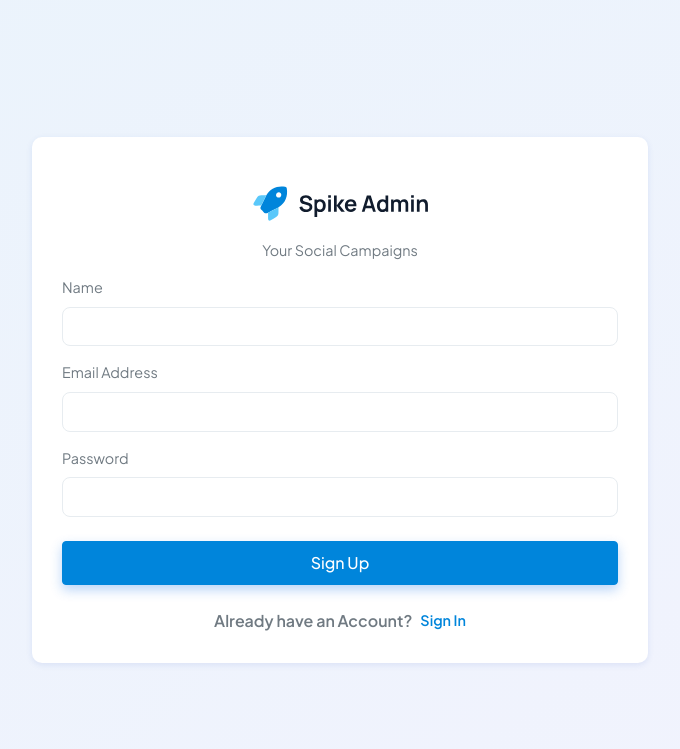
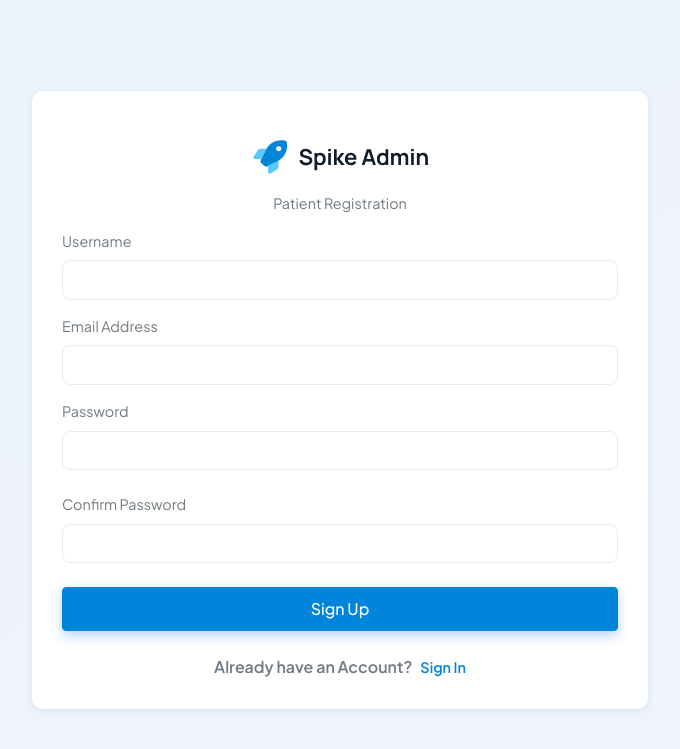
Before and after one commit to aashish2143/doctor-appointment, a Django app: page /patient/register/ in a window 1280 px wide. Shown: the top 749 px of the page, without its empty margins (300-980 px from the left). Run offline with Django 5.2, Linux system fonts and the light colour scheme; parts of the project's set-up code (start-up, migrations or seed data) failed here and were passed over; some libraries are stand-ins or nearby versions.

Commit message:
login and register is completed.

```diff
--- a/app/patient/views.py
+++ b/app/patient/views.py
@@ -1,11 +1,57 @@
-from django.shortcuts import render
+from django.shortcuts import render, redirect
+from django.contrib.auth import get_user_model
+from django.contrib import messages
+from django.contrib.auth import authenticate, login
 
 
 def login_view(request):
+    if request.method == 'POST':
+        username = request.POST.get('username')
+        password = request.POST.get('password')
+
+        user = authenticate(request, username=username, password=password)
+
+        if user is not None:
+            login(request, user)
+            return redirect('patient:dashboard')
+        else:
+            messages.error(request, "Invalid email or password")
+            return render(request, 'auth/patient_login.html')
+
     return render(request, 'auth/patient_login.html')
 
 def register_view(request):
+    if request.method == 'POST':
+        username = request.POST.get('name')
+        email = request.POST.get('email')
+        password = request.POST.get('password')
+        password2 = request.POST.get('password2')
+
+        if password != password2:
+            messages.error(request, "Passwords do not match!")
+            return render(request, 'auth/patient_register.html')
+
+        User = get_user_model()
+
+        # Check if the email already exists
+        if User.objects.filter(email=email).exists():
+            messages.error(request, "Email address already in use!")
+            return render(request, 'auth/patient_register.html')
+
+        # Check if the username (name) already exists
+        if User.objects.filter(username=username).exists():
+            messages.error(request, "Username already taken!")
+            return render(request, 'auth/patient_register.html')
+
+        try:
+            User.objects.create_user(email=email, username=username, password=password)
+            return redirect('patient:pa-login')
+        except Exception as e:
+            messages.error(request, f"Registration failed: {str(e)}")
+            return render(request, 'auth/patient_register.html')
+
     return render(request, 'auth/patient_register.html')
+
 
 def forgot_password_view(request):
     return render(request, 'auth/forgot_password.html')
--- a/app/templates/auth/patient_register.html
+++ b/app/templates/auth/patient_register.html
@@ -6,45 +6,70 @@
 <head>
   <meta charset="utf-8">
   <meta name="viewport" content="width=device-width, initial-scale=1">
-  <title>Spike Free</title>
+  <title>Spike Free - Patient Registration</title>
   <link rel="shortcut icon" type="image/png" href="{% static 'images/logos/favicon.png' %}" />
   <link rel="stylesheet" href="{% static 'css/styles.min.css' %}" />
+  <style>
+    /* Custom class for error alerts */
+    .alert-custom-error {
+      background-color: #f8d7da;
+      color: #721c24;
+      border-color: #f5c6cb;
+    }
+  </style>
 </head>
 
 <body>
-  <!--  Body Wrapper -->
   <div class="page-wrapper" id="main-wrapper" data-layout="vertical" data-navbarbg="skin6" data-sidebartype="full"
     data-sidebar-position="fixed" data-header-position="fixed">
-    <div
-      class="position-relative overflow-hidden radial-gradient min-vh-100 d-flex align-items-center justify-content-center">
+    <div class="position-relative overflow-hidden radial-gradient min-vh-100 d-flex align-items-center justify-content-center">
       <div class="d-flex align-items-center justify-content-center w-100">
         <div class="row justify-content-center w-100">
           <div class="col-md-8 col-lg-6 col-xxl-3">
             <div class="card mb-0">
               <div class="card-body">
                 <a href="#" class="text-nowrap logo-img text-center d-block py-3 w-100">
-                  <img src="{% static 'images/logos/dark-logo.svg' %}" width="180" alt="">
+                  <img src="{% static 'images/logos/dark-logo.svg' %}" width="180" alt="Spike Free Logo">
                 </a>
-                <p class="text-center">Your Social Campaigns</p>
-                <form>
+                <p class="text-center">Patient Registration</p>
+
+                <!-- Displaying Messages -->
+                {% if messages %}
+                  <div>
+                    {% for message in messages %}
+                      <div class="alert alert-custom-error alert-dismissible fade show" role="alert">
+                        {{ message }}
+                        <button type="button" class="btn-close" data-bs-dismiss="alert" aria-label="Close"></button>
+                      </div>
+                    {% endfor %}
+                  </div>
+                {% endif %}
+
+                <form method="post" action="{% url 'patient:pa-register' %}">
+                  {% csrf_token %}
                   <div class="mb-3">
-                    <label for="exampleInputtext1" class="form-label">Name</label>
-                    <input type="text" class="form-control" id="exampleInputtext1" aria-describedby="textHelp">
+                    <label for="exampleInputtext1" class="form-label">Username</label>
+                    <input type="text" class="form-control" id="exampleInputtext1" name="name" aria-describedby="textHelp" required>
                   </div>
                   <div class="mb-3">
                     <label for="exampleInputEmail1" class="form-label">Email Address</label>
-                    <input type="email" class="form-control" id="exampleInputEmail1" aria-describedby="emailHelp">
+                    <input type="email" class="form-control" id="exampleInputEmail1" name="email" aria-describedby="emailHelp" required>
                   </div>
                   <div class="mb-4">
                     <label for="exampleInputPassword1" class="form-label">Password</label>
-                    <input type="password" class="form-control" id="exampleInputPassword1">
+                    <input type="password" class="form-control" id="exampleInputPassword1" name="password" required>
                   </div>
-                  <a href="#" class="btn btn-primary w-100 fs-4 mb-4 rounded-2">Sign Up</a>
+                  <div class="mb-4">
+                    <label for="exampleInputPassword2" class="form-label">Confirm Password</label>
+                    <input type="password" class="form-control" id="exampleInputPassword2" name="password2" required>
+                  </div>
+                  <button type="submit" class="btn btn-primary w-100 fs-4 mb-4 rounded-2">Sign Up</button>
                   <div class="d-flex align-items-center justify-content-center">
                     <p class="fs-4 mb-0 fw-bold">Already have an Account?</p>
                     <a class="text-primary fw-bold ms-2" href="{% url 'patient:pa-login' %}">Sign In</a>
                   </div>
                 </form>
+
               </div>
             </div>
           </div>
@@ -54,6 +79,16 @@
   </div>
   <script src="{% static 'libs/jquery/dist/jquery.min.js' %}"></script>
   <script src="{% static 'libs/bootstrap/dist/js/bootstrap.bundle.min.js' %}"></script>
+  <script>
+    $(document).ready(function(){
+      // Automatically close the alert after 5 seconds
+      setTimeout(function() {
+        $('.alert').fadeOut('slow', function(){
+          $(this).remove();
+        });
+      }, 5000);
+    });
+  </script>
 </body>
 
 </html>
```
Also changed, not shown: app/patient/models.py (+37 -19 lines), app/templates/auth/patient_login.html (+42 -10 lines), app/patient/migrations/0002_patient_is_active_patient_is_admin_patient_is_staff_and_more.py (added).
